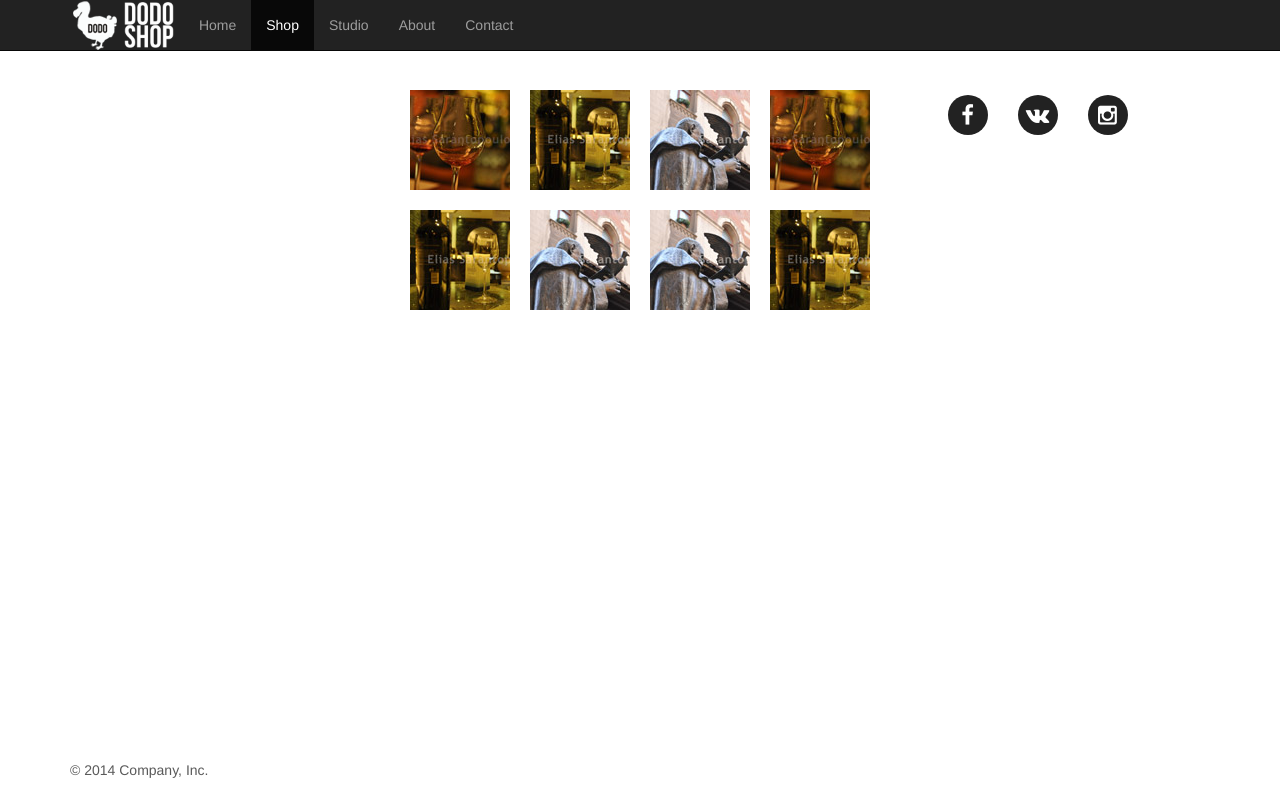
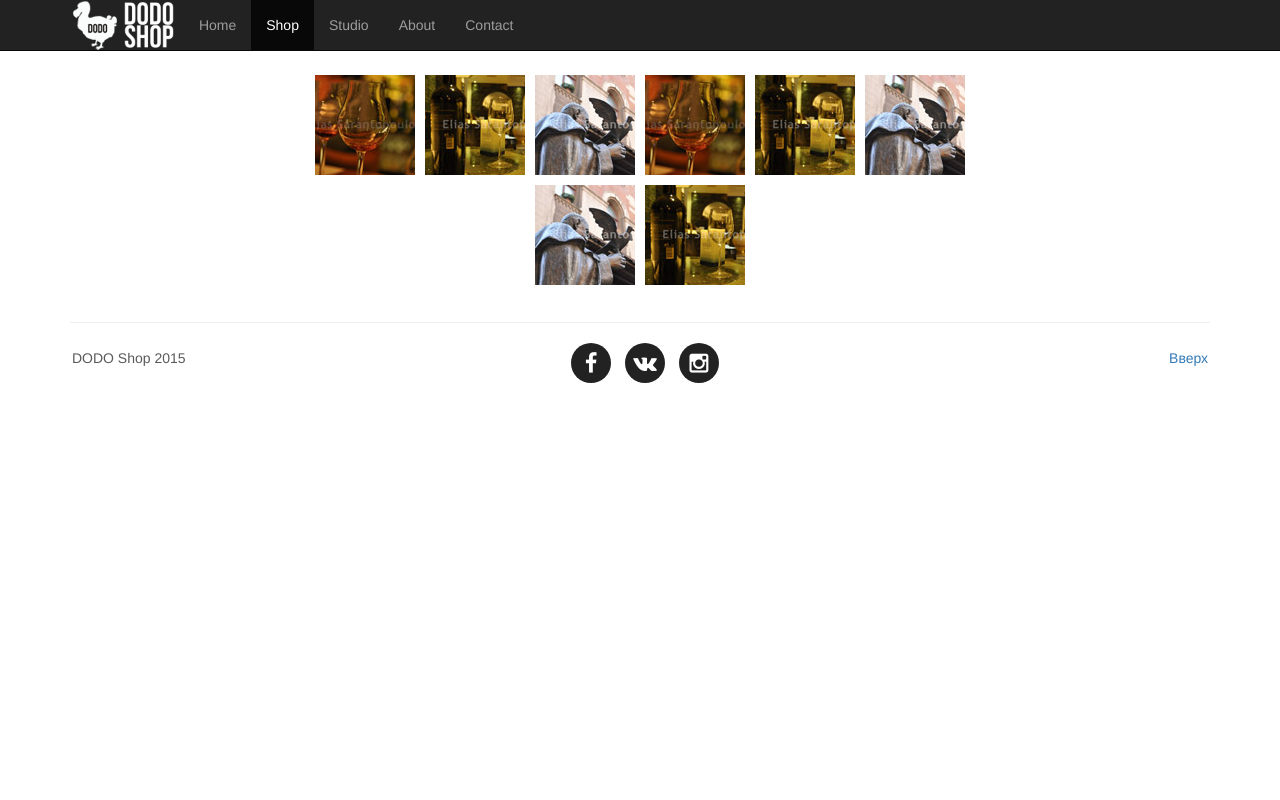
Before and after one commit to jultsvirbut/Dodoshop, a plain HTML site: page shop.html in a window 1280 px wide. Drawn offline with Linux system fonts and the light colour scheme.

Commit message:
Change footer, modify gallery

```diff
--- a/css/signup.css
+++ b/css/signup.css
@@ -95,10 +95,59 @@ body {
 }
 
 
+
+
+.gallery {
+  margin-left: 20%;
+  margin-right: 20%;
+
+}
+
+.flexGallery {
+
+  padding: 0;
+  margin: 0;
+
+  list-style: none;
+
+  display: -webkit-box;
+  display: -moz-box;
+  display: -ms-flexbox;
+  display: -webkit-flex;
+  display: flex;
+
+  -webkit-flex-flow: row wrap;
+  justify-content: center;
+}
+
+.flexGalleryItem {
+
+  padding: 5px;
+
+}
+
+
+
+
+
+
+
+
+
+
+
+
+
+
+
+
+
+
+
+
 @media all and (max-width: 500px) {
 
   .footer {
-    /* На маленьких экранах вместо строки мы располагаем элементы в столбце */
 
     flex-direction: column;
     justify-content: space-between;
--- a/css/style.css
+++ b/css/style.css
@@ -46,6 +46,7 @@ body {
   margin-top:70px;
   min-height: 100%;
 
+
 }
 
 .marketing .col-lg-4 {
@@ -65,7 +66,6 @@ body {
 
 .featurette-divider {
   margin: 60px 0; /* Space out the Bootstrap <hr> more */
-
 }
 
 /* Thin out the marketing headings */
@@ -77,28 +77,39 @@ body {
 
 
 /* FOOTER */
+.footer {
+  border-top: 1px solid #eee;
+  padding-top: 32px;
+  padding-top: 2rem;
+  margin-top: 32px;
+  display: -webkit-flex;
+  display: flex;
+  justify-content: space-between;
+  align-items: center;
+
+}
+  .footer .footerLeft {
+    width: 33%;
+    margin: auto;
+
+  }
+  .footer .footerRight {
+    width: 33%;
+    margin: auto;
+    text-align: right;
+  }
+
+  .footer .socialRound {
+    width: 33%;
+    margin: auto;
+    text-align: center;
+  }
+  .footer .socialRound a {
+    padding-left: 16px;
+    padding-left: 1rem; }
 
 
-.footer {
-  position: absolute;
-  bottom: 0;
-  max-width: 100%;
-  height: 40px;
-  width: inherit;
-}
-
-#socialNavbar {
-  display:inline-block;
-  float: none;
-  text-align: center;
- }
-
-/*.container-fluid {
-  position: absolute;
-  bottom: 0px;
-  width: inherit;
-}*/
-.social i {
+.footer i {
     width: 40px;
     height: 40px;
     color: #FFF;
@@ -116,48 +127,60 @@ body {
     -o-transition: all ease 0.3s;
     -ms-transition: all ease 0.3s;
 }
-.social .fa-facebook:hover {
+.footer .fa-facebook:hover {
     color: #3b5998;
 }
-.social .fa-twitter:hover {
+.footer .fa-twitter:hover {
     color: #00ABE3;
 }
-.social .fa-vk:hover {
+.footer .fa-vk:hover {
     color: #45668e;
 }
-.social .fa-instagram:hover {
+.footer .fa-instagram:hover {
     color: #517fa4;
 }
 
 
 
- #map {
+
+
+
+
+#map {
         width: 500px;
         height: 400px;
         background-color: #CCC;
 
-      }
+     }
 
 .gallery {
-  width: 560px;
-  margin: auto;
-  display: block;
-}
-
-.gallery ul {
-  list-style: none;
-}
-
-.gallery li {
-  float: left;
-  margin: 10px;
+  margin-left: 20%;
+  margin-right: 20%;
 
 }
 
-.gallery img {
-  display: block;
+.flexGallery {
 
+  padding: 0;
+  margin: 0;
+
+  list-style: none;
+
+  display: -webkit-box;
+  display: -moz-box;
+  display: -ms-flexbox;
+  display: -webkit-flex;
+  display: flex;
+
+  -webkit-flex-flow: row wrap;
+  justify-content: center;
 }
+
+.flexGalleryItem {
+  padding: 5px;
+}
+
+
 .gallery img:hover {
   border: 1px solid #fff;
   cursor:pointer;
@@ -170,9 +193,6 @@ body {
 -------------------------------------------------- */
 
 @media (min-width: 768px) {
-  /* Navbar positioning foo */
-
-
 
   /* Bump up size of carousel content */
   .carousel-caption p {
@@ -193,4 +213,33 @@ body {
 }
 
 
+@media all and (max-width: 500px) {
+
+  .footer {
+
+    flex-direction: column;
+    justify-content: space-between;
+    align-items: center;
+  }
+    .footer .footerLeft {
+    order: 2;
+    margin-top:10px;
+    width: 100%;
+    text-align: center;
+
+  }
+  .footer .footerRight {
+    display: none;
+
+  }
+
+  .footer .socialRound {
+    order: 1;
+    width: 100%;
+    margin: auto;
+    text-align: center;
+  }
+  .footer .socialRound a {
+    padding-left: 16px;
+    padding-left: 1rem; }
 }
--- a/shop.html
+++ b/shop.html
@@ -56,19 +56,17 @@
     <div class="container marketing">
 
 
-      <div class="gallery">
-      <ul>
-        <li><a href="img/lg/img1.jpg" data-lightbox="dodoshop" title="DodoShop one"><img src="img/tn/img1.jpg" width="100" height="100" alt="DodoShop"></a></li>
-        <li><a href="img/lg/img2.jpg" data-lightbox="dodoshop" title="DodoShop"><img src="img/tn/img2.jpg" width="100" height="100" alt="DodoShop"></a></li>
-        <li><a href="img/lg/img3.jpg" data-lightbox="dodoshop" title="DodoShop"><img src="img/tn/img3.jpg" width="100" height="100" alt="DodoShop"></a></li>
-        <li><a href="img/lg/img4.jpg" data-lightbox="dodoshop" title="DodoShop"><img src="img/tn/img4.jpg" width="100" height="100" alt="DodoShop"></a></li>
+ <div class="gallery">
+      <ul class="flexGallery">
+        <li class="flexGalleryItem"><a href="img/lg/img1.jpg" data-lightbox="dodoshop" title="DodoShop one"><img src="img/tn/img1.jpg" width="100" height="100" alt="DodoShop"></a></li>
+        <li class="flexGalleryItem"><a href="img/lg/img2.jpg" data-lightbox="dodoshop" title="DodoShop"><img src="img/tn/img2.jpg" width="100" height="100" alt="DodoShop"></a></li>
+        <li class="flexGalleryItem"><a href="img/lg/img3.jpg" data-lightbox="dodoshop" title="DodoShop"><img src="img/tn/img3.jpg" width="100" height="100" alt="DodoShop"></a></li>
+        <li class="flexGalleryItem"><a href="img/lg/img4.jpg" data-lightbox="dodoshop" title="DodoShop"><img src="img/tn/img4.jpg" width="100" height="100" alt="DodoShop"></a></li>
 
-      </ul>
-      <ul>
-        <li><a href="img/lg/img5.jpg" data-lightbox="dodoshop" title="DodoShop"><img src="img/tn/img5.jpg" width="100" height="100" alt="DodoShop"></a></li>
-        <li><a href="img/lg/img6.jpg" data-lightbox="dodoshop" title="DodoShop"><img src="img/tn/img6.jpg" width="100" height="100" alt="DodoShop"></a></li>
-        <li><a href="img/lg/img7.jpg" data-lightbox="dodoshop" title="DodoShop"><img src="img/tn/img7.jpg" width="100" height="100" alt="DodoShop"></a></li>
-        <li><a href="img/lg/img8.jpg" data-lightbox="dodoshop" title="DodoShop"><img src="img/tn/img8.jpg" width="100" height="100" alt="DodoShop"></a></li>
+        <li class="flexGalleryItem"><a href="img/lg/img5.jpg" data-lightbox="dodoshop" title="DodoShop"><img src="img/tn/img5.jpg" width="100" height="100" alt="DodoShop"></a></li>
+        <li class="flexGalleryItem"><a href="img/lg/img6.jpg" data-lightbox="dodoshop" title="DodoShop"><img src="img/tn/img6.jpg" width="100" height="100" alt="DodoShop"></a></li>
+        <li class="flexGalleryItem"><a href="img/lg/img7.jpg" data-lightbox="dodoshop" title="DodoShop"><img src="img/tn/img7.jpg" width="100" height="100" alt="DodoShop"></a></li>
+        <li class="flexGalleryItem"><a href="img/lg/img8.jpg" data-lightbox="dodoshop" title="DodoShop"><img src="img/tn/img8.jpg" width="100" height="100" alt="DodoShop"></a></li>
       </ul>
       </div>
 
@@ -76,27 +74,20 @@
 
 
 
+      <div class="footer">
+        <div class="footerLeft">
+        <p>DODO Shop 2015</p>
+        </div>
+        <div class="socialRound">
+        <a href="https://www.facebook.com/dodoshop.by/?fref=ts"><i class="fa fa-lg fa-facebook"></i></a>
+        <a href="https://vk.com/dodoshop_by"><i class="fa fa-lg fa-vk"></i></a>
+        <a href="https://instagram.com/dodoshop.by/"><i class="fa fa-lg fa-instagram"></i></a>
+        </div>
+        <div class="footerRight">
+        <p ><a href="#">Вверх</a></p>
+        </div>
 
-
-
-    <div class="container-fluid">
-      <div class="wrap text-center">
-        <ul class="nav navbar-nav social center-text" id="socialNavbar">
-          <li><a href="https://www.facebook.com/dodoshop.by/?fref=ts"><i class="fa fa-lg fa-facebook"></i></a></li>
-          <li><a href="https://vk.com/dodoshop_by"><i class="fa fa-lg fa-vk"></i></a></li>
-          <li><a href="https://instagram.com/dodoshop.by/"><i class="fa fa-lg fa-instagram"></i></a></li>
-        </ul>
       </div>
-    </div>
-
-
-
-
-
-
-    <footer class="footer">
-      <p>&copy; 2014 Company, Inc.</p>
-    </footer>
 
 
 
```
Also changed, not shown: about.html (+12 -19 lines), contact.html (+12 -19 lines), footer.html (+17 -0 lines), index.html (+12 -17 lines).
